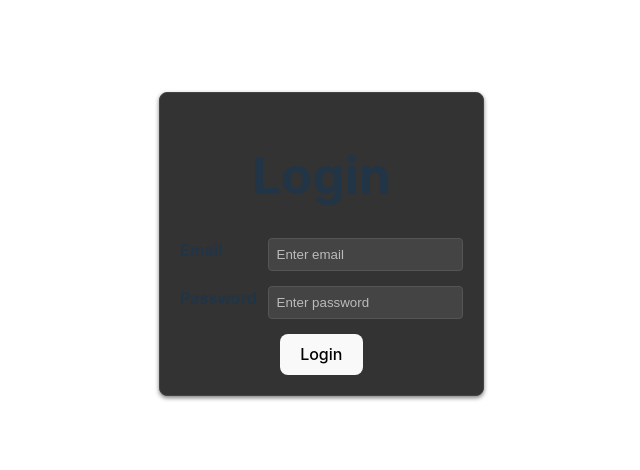
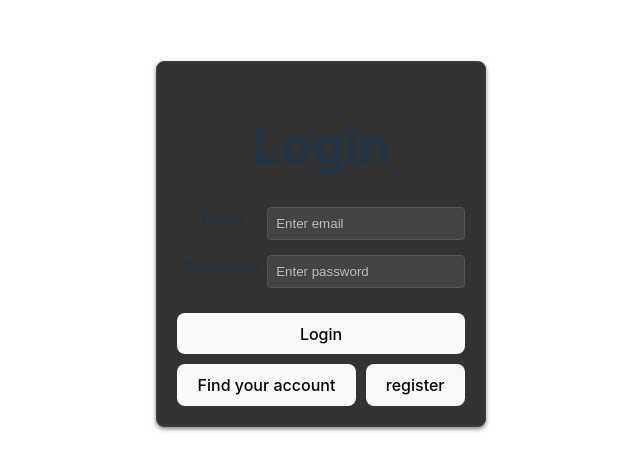
Before and after one commit to kimminki10/newsgen, a React (Vite) app in the folder frontend/: page /login in a window 1280 px wide. Shown: the part 156-626 px from the top of the page, without its empty margins (324-964 px from the left). Built offline with nearby package versions, Linux system fonts and the light colour scheme.

Commit message:
fix: login page layout

```diff
--- a/frontend/src/components/Login.css
+++ b/frontend/src/components/Login.css
@@ -21,11 +21,13 @@
 }
 
 .text-box label {
+    flex: 1;
     margin-bottom: 5px;
     font-weight: bold;
 }
 
 .text-box input {
+    flex: 2;
     padding: 8px;
     border: 1px solid #555;
     border-radius: 4px;
@@ -36,3 +38,15 @@
 .text-box input::placeholder {
     color: #bbb;
 }
+
+.button-container {
+    display: flex;
+    flex-direction: row;
+    justify-content: space-between;
+    width: 100%;
+}
+
+.loginBtn {
+    width: 100%;
+    margin: 10px 0;
+}
--- a/frontend/src/components/Login.jsx
+++ b/frontend/src/components/Login.jsx
@@ -16,7 +16,12 @@ const Login = () => {
             <h1>Login</h1>
             <TextBox label="Email" type="email" placeholder="Enter email" />
             <TextBox label="Password" type="password" placeholder="Enter password" />
-            <button>Login</button>
+
+            <button className='loginBtn'>Login</button>
+            <div className='button-container'>
+                <button>Find your account</button>
+                <button>register</button>
+            </div>
         </div>
     );
 };
```
